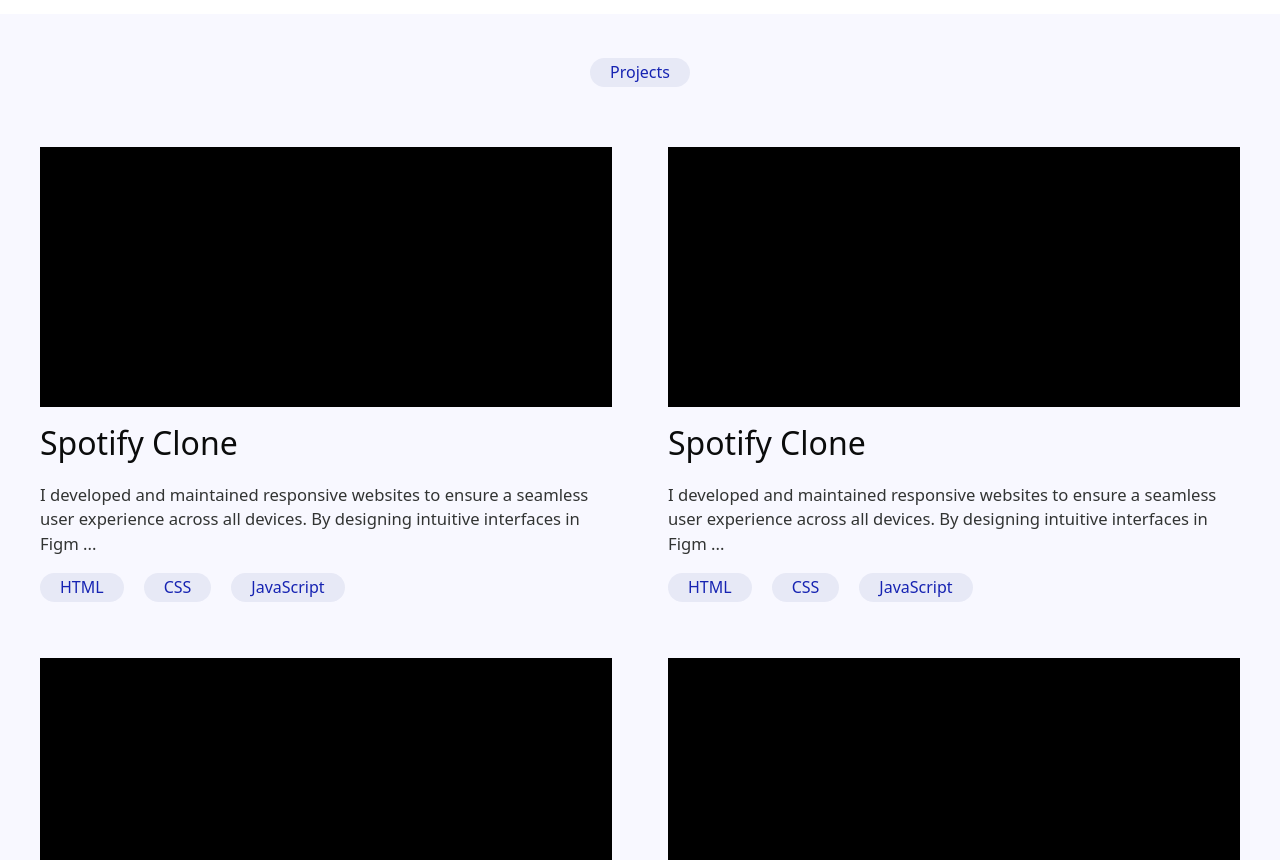
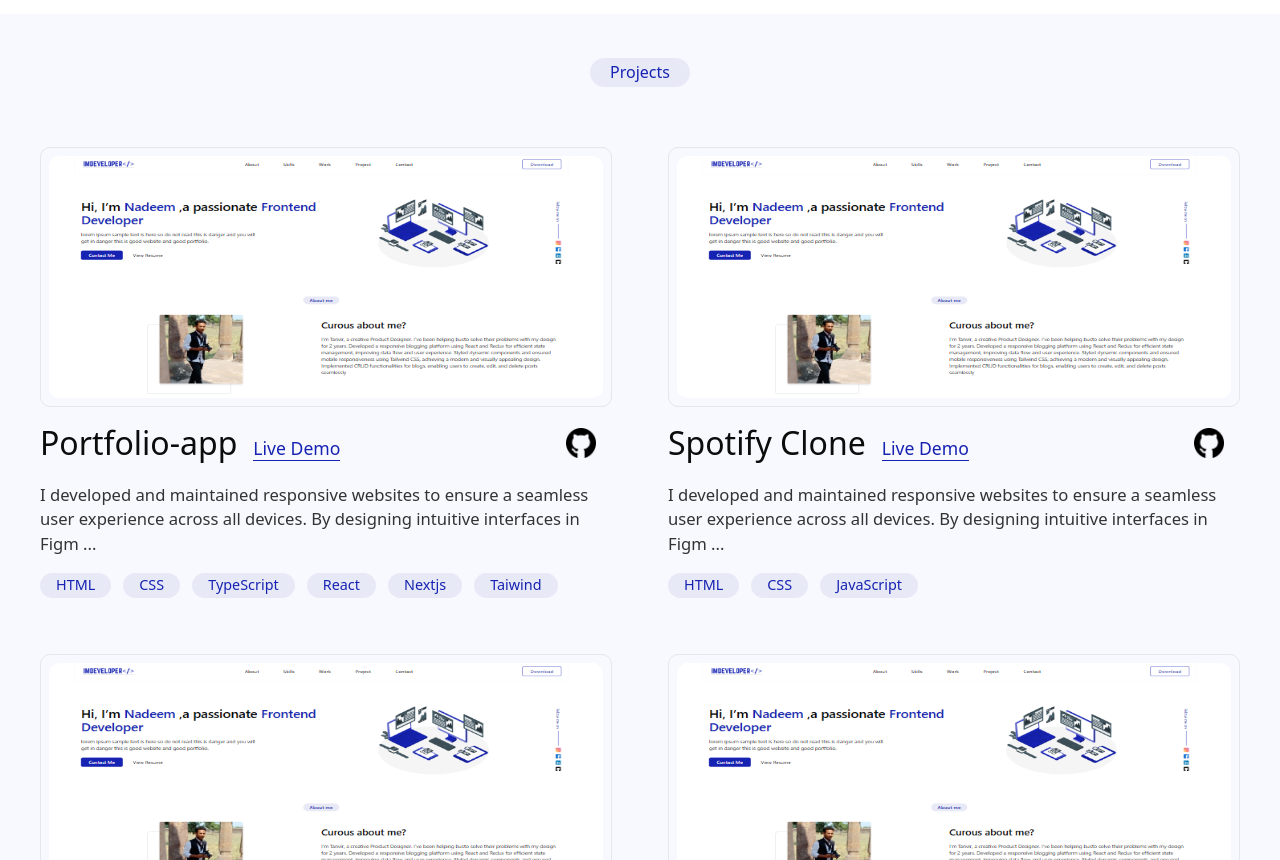
Before and after one commit to nadeemtadvi/Next-Portfolio-app, a Next.js app: page / in a window 1280 px wide. Shown: the part 1940-2800 px from the top of the page. Built offline with nearby package versions, Linux system fonts and the light colour scheme.

Commit message:
fix ui in Project section

```diff
--- a/src/components/Header.tsx
+++ b/src/components/Header.tsx
@@ -3,7 +3,6 @@
 import { headerItem, DwnldButton, images } from "@/src/constant/constant";
 import Image from "next/image";
 import { HiMenu } from "react-icons/hi";
-import Link from "next/link";
 
 const Header = () => {
   const [toggle, setToggle] = useState<boolean>(false)
@@ -43,7 +42,7 @@
                 <ul className="shadow-md min-w-[150px]  !pb-0 rounded-[6px]">
                   {Object.values(headerItem).map((item, index) => (
                     <li key={index} className="p-2.5  border-b border-gray-300 hover:bg-gray-300">
-                      <Link href={`#${item.page}`}>{item.label}</Link>
+                      <a href={`#${item.page}`}>{item.label}</a>
                     </li>
                   ))}
                 </ul>
--- a/src/components/ProjectSection.tsx
+++ b/src/components/ProjectSection.tsx
@@ -1,33 +1,65 @@
 import React from "react";
 import { Project } from "../constant/constant";
+import Image from "next/image";
+import Link from "next/link";
 
 const ProjectSection = () => {
   return (
     <div className="mb-[2rem] bg-sectionColor">
       <div className=" p-5">
         <div className="text-center pt-6">
-          <button id='project' className="mb-[2.5rem] rounded-full bg-mainColorten text-mainColor font-medium p-[2px_20px_3px]">
+          <button
+            id="project"
+            className="mb-[2.5rem] rounded-full bg-mainColorten text-mainColor font-medium p-[2px_20px_3px]"
+          >
             {Project.project}
           </button>
         </div>
         <div className="md:grid grid-cols-2 gap-4">
           {Project.projectObject.map((item, index) => (
             <div key={index} className="p-5 ">
-              <div className="h-[260px] w-full bg-black mb-3 transform transition-transform duration-300 ease-in-out hover:scale-105">{/* Image`` */}</div>
+              <div className="h-[260px] w-full border border-gray-200 rounded-[10px] p-2 mb-3 transform transition-transform duration-300 ease-in-out hover:scale-105">
+                <Image
+                  src={item.image}
+                  alt="dp"
+                  width={400}
+                  height={400}
+                  className="!w-full !h-full rounded-[10px]"
+                />
+              </div>
               <div>
                 <div>
-                  <h4 className="text-[2rem] text-titletext font-medium mb-2 sm:mb-4">
-                    {item.title}
-                  </h4>
-                  <p className="text-[1.04rem] text-subtext mb-2 sm:mb-4 ">
+                  <div className="flex justify-between gap-5   mb-2 sm:mb-4">
+                    <h4 className="text-titletext font-medium text-[1.2rem] md:text-[1.5rem] lg:text-[2rem] flex items-center">
+                      <span>{item.title}</span>
+                      <Link href={item.LiveLink}>
+                        <span className="text-mainColor border-b border-mainColor font-medium ml-4 text-[1.1rem]">
+                          Live Demo
+                        </span>
+                      </Link>
+                    </h4>
+                    <div className="self-center mr-4">
+                      <Link href={""}>
+                        <Image
+                          src={item.Github}
+                          alt="logo"
+                          width={30}
+                          height={30}
+                          className=" "
+                        />
+                      </Link>
+                    </div>
+                  </div>
+
+                  <p className="text-[0.98rem] md:text-[1.04rem] text-subtext mb-2 sm:mb-4 ">
                     {item.subtitle}
                   </p>
-                  <div className=" flex items-center gap-5 ">
+                  <div className=" flex items-center flex-wrap gap-3 ">
                     {item.button &&
                       item.button.map((items, index) => (
                         <button
                           key={index}
-                          className=" rounded-full bg-mainColorten text-mainColor font-medium p-[2px_20px_3px]"
+                          className=" rounded-full text-[0.9rem] bg-mainColorten text-mainColor font-medium p-[1px_16px_2px]"
                         >
                           {items}
                         </button>
--- a/src/constant/constant.ts
+++ b/src/constant/constant.ts
@@ -15,6 +15,7 @@
 import javas from "../assets/Images/Skills/javascript-js.1024x1024.png";
 import types from "../assets/Images/Skills/typescript-icon.1024x1024.png";
 import gits from "../assets/Images/Skills/git.png";
+import git from "../assets/Icons/github.png";
 import story from "../assets/Images/Skills/storybook-icon.822x1024.png";
 import figma from "../assets/Images/Skills/figma-icon.png";
 import reduxs from "../assets/Images/Skills/redux.png";
@@ -24,6 +25,7 @@
 import cmplogo from "../assets/Images/CompanyLogo/AplLogo.png";
 import logo from "../assets/Images/LOGO/N-Dev  (1).png";
 import profile from "../assets/Images/Profile/Visit.jpg";
+import portfolio from "../assets/Images/Project/Screenshot 2024-10-28 231947.png";
 import { IoCallOutline } from "react-icons/io5";
 import { MdOutlineEmail } from "react-icons/md";
 import { IoLocationOutline } from "react-icons/io5";
@@ -62,7 +64,7 @@
 
 export const AboutMe: AboutSectionProps = {
   about: "About me",
-  title: "Curous about me?",
+  title: "Curious about me?",
   subtitle:
     "I’m Tanvir, a creative Product Designer. I’ve been helping busto solve their problems with my design for 2 years. Developed a responsive blogging platform using React and Redux for efficient state management, improving data flow and user experience. Styled dynamic components and ensured mobile responsiveness using Tailwind CSS, achieving a modern and visually appealing design. Implemented CRUD functionalities for blogs, enabling users to create, edit, and delete posts seamlessly",
   image: profile,
@@ -97,28 +99,40 @@
   project: "Projects",
   projectObject: [
     {
-      image: "",
+      image: portfolio,
+      Link: "",
+      LiveLink: "",
+      Github: git,
+      title: "Portfolio-app",
+      button: ["HTML", "CSS", "TypeScript", "React", "Nextjs", "Taiwind"],
+      subtitle:
+        "I developed and maintained responsive websites to ensure a seamless user experience across all devices. By designing intuitive interfaces in Figm ...",
+    },
+    {
+      image: portfolio,
+      Link: "",
+      LiveLink: "",
+      Github: git,
       title: "Spotify Clone",
       button: ["HTML", "CSS", "JavaScript"],
       subtitle:
         "I developed and maintained responsive websites to ensure a seamless user experience across all devices. By designing intuitive interfaces in Figm ...",
     },
     {
-      image: "",
+      image: portfolio,
+      Link: "",
+      LiveLink: "",
+      Github: git,
       title: "Spotify Clone",
       button: ["HTML", "CSS", "JavaScript"],
       subtitle:
         "I developed and maintained responsive websites to ensure a seamless user experience across all devices. By designing intuitive interfaces in Figm ...",
     },
     {
-      image: "",
-      title: "Spotify Clone",
-      button: ["HTML", "CSS", "JavaScript"],
-      subtitle:
-        "I developed and maintained responsive websites to ensure a seamless user experience across all devices. By designing intuitive interfaces in Figm ...",
-    },
-    {
-      image: "",
+      image: portfolio,
+      Link: "",
+      LiveLink: "",
+      Github: git,
       title: "Spotify Clone",
       button: ["HTML", "CSS", "JavaScript"],
       subtitle:
--- a/src/models/Interface.ts
+++ b/src/models/Interface.ts
@@ -68,6 +68,9 @@
   image: string | StaticImageData;
   title: string;
   subtitle: string;
+  Link: string;
+  LiveLink: string;
+  Github: string| StaticImageData;
   button: Array<string>;
 }
 
```
Also changed, not shown: src/assets/Images/Project/Screenshot 2024-10-28 231947.png (added).
